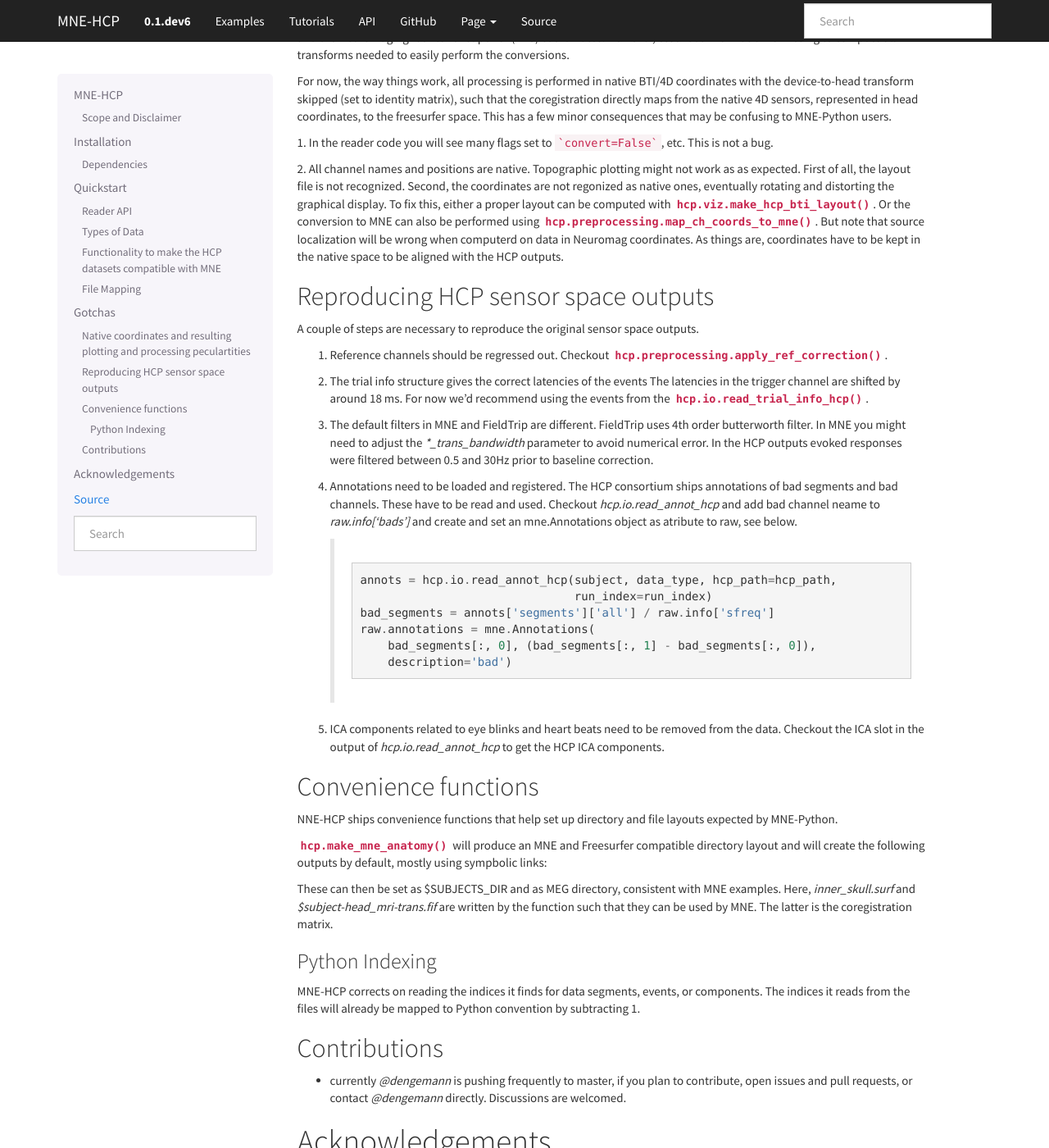
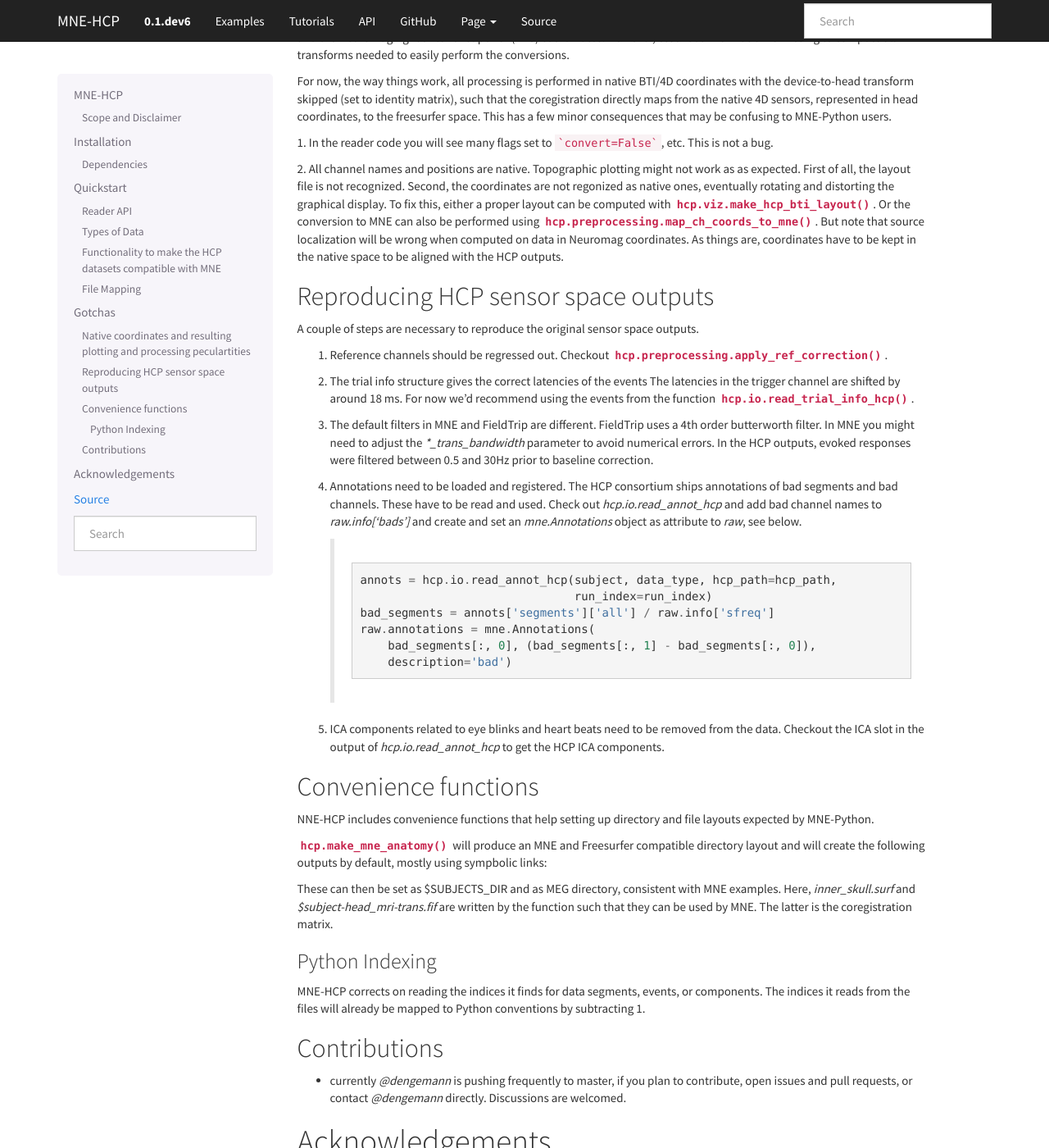
Before and after one commit to mne-tools/mne-hcp, a Sphinx documentation site: the page built from doc/index.rst, in a window 1280 px wide and 1400 px high, scrolled down 3383 px. Shown: the whole window at 82% size. Built offline with Sphinx 7.4.7, drawn with Linux system fonts in a browser that asks for light colours; some of the changed text lies outside the part shown.

Commit message:
Update index.rst
more small fixes ...

```diff
--- a/doc/index.rst
+++ b/doc/index.rst
@@ -134,8 +135,8 @@
 
 MNE HCP comes with convenience functions such as `hcp.make_mne_anatomy`. This one will create an
 MNE friendly anatomy directories and extracts the head model and
-coregistration MEG to MRI coregistration. (Yes, it maps to MRI, not to the
-helmet -- a peculiarity of the HCP data.)
+coregistration MEG to MRI coregistration.
+(Yes, it maps to MRI, not to the helmet -- a peculiarity of the HCP data.)
 It can be used as follows:
 
 .. code-block:: python
@@ -206,7 +207,7 @@
 computed with :func:`hcp.viz.make_hcp_bti_layout`.
 Or the conversion to MNE can also be
 performed using :func:`hcp.preprocessing.map_ch_coords_to_mne`.
-But note that source localization will be wrong when computerd on data in
+But note that source localization will be wrong when computed on data in
 Neuromag coordinates. As things are, coordinates have to be kept in the native
 space to be aligned with the HCP outputs.
 
@@ -219,18 +220,18 @@
 
 2. The trial info structure gives the correct latencies of the events
    The latencies in the trigger channel are shifted by around 18 ms.
-   For now we'd recommend using the events from the :func:`hcp.io.read_trial_info_hcp`.
+   For now we'd recommend using the events from the function :func:`hcp.io.read_trial_info_hcp`.
 
 3. The default filters in MNE and FieldTrip are different.
-   FieldTrip uses 4th order butterworth filter. In MNE you might need
-   to adjust the `*_trans_bandwidth` parameter to avoid numerical error.
-   In the HCP outputs evoked responses were filtered between 0.5 and 30Hz prior
+   FieldTrip uses a 4th order butterworth filter. In MNE you might need
+   to adjust the `*_trans_bandwidth` parameter to avoid numerical errors.
+   In the HCP outputs, evoked responses were filtered between 0.5 and 30Hz prior
    to baseline correction.
 
 4. Annotations need to be loaded and registered. The HCP consortium ships annotations of bad segments and bad channels.
-   These have to be read and used. Checkout `hcp.io.read_annot_hcp` and add bad
-   channel neame to `raw.info['bads']` and create and set an mne.Annotations
-   object as atribute to raw, see below.
+   These have to be read and used. Check out `hcp.io.read_annot_hcp` and add bad
+   channel names to `raw.info['bads']` and create and set an `mne.Annotations`
+   object as attribute to `raw`, see below.
 
     .. code-block:: python
 
@@ -249,7 +250,7 @@
 Convenience functions
 ---------------------
 
-NNE-HCP ships convenience functions that help set up directory and file layouts
+NNE-HCP includes convenience functions that help setting up directory and file layouts
 expected by MNE-Python.
 
 :func:`hcp.make_mne_anatomy` will produce an MNE and Freesurfer compatible directory layout and will create the following outputs by default, mostly using sympbolic links:
@@ -270,7 +271,7 @@
 
 MNE-HCP corrects on reading the indices it finds for data segments, events, or
 components. The indices it reads from the files will already be mapped to
-Python convention by subtracting 1.
+Python conventions by subtracting 1.
 
 Contributions
 -------------
```
Also changed, not shown: other parts of doc/index.rst (+7 -6 lines).
